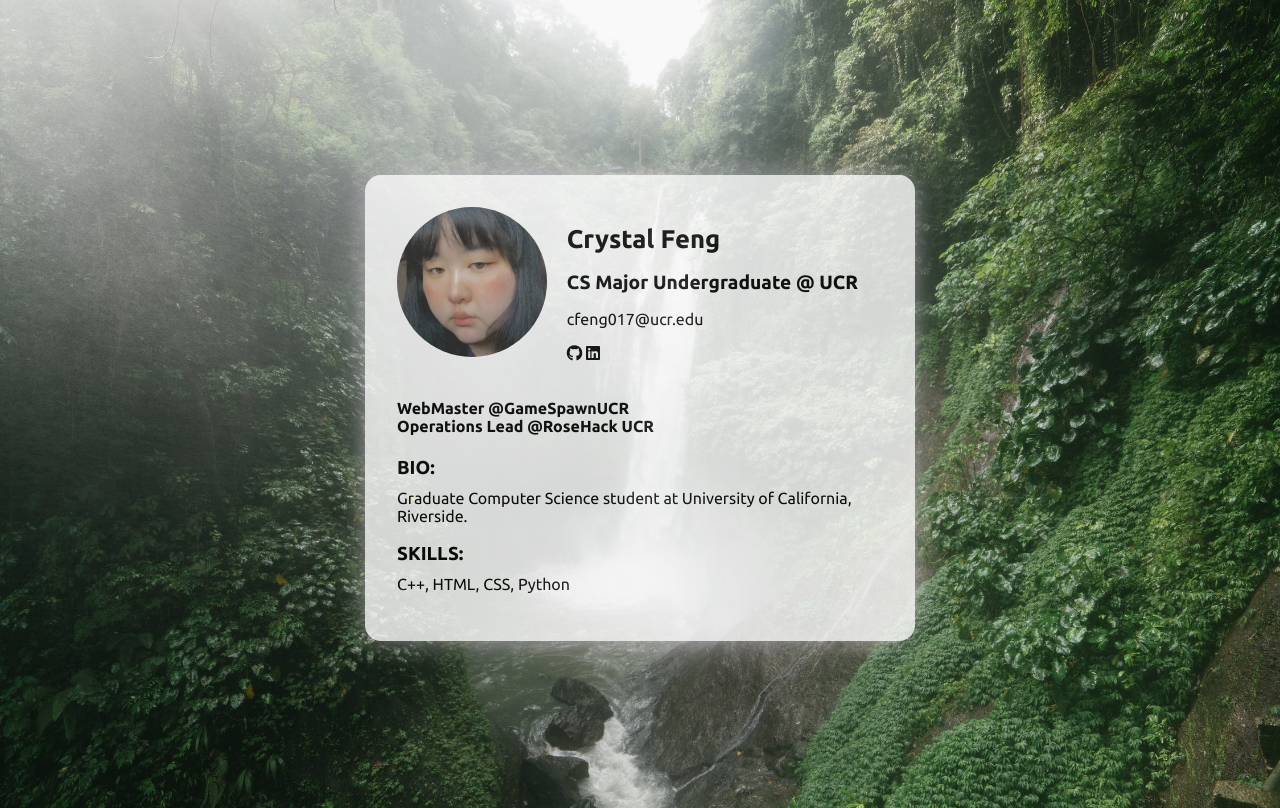
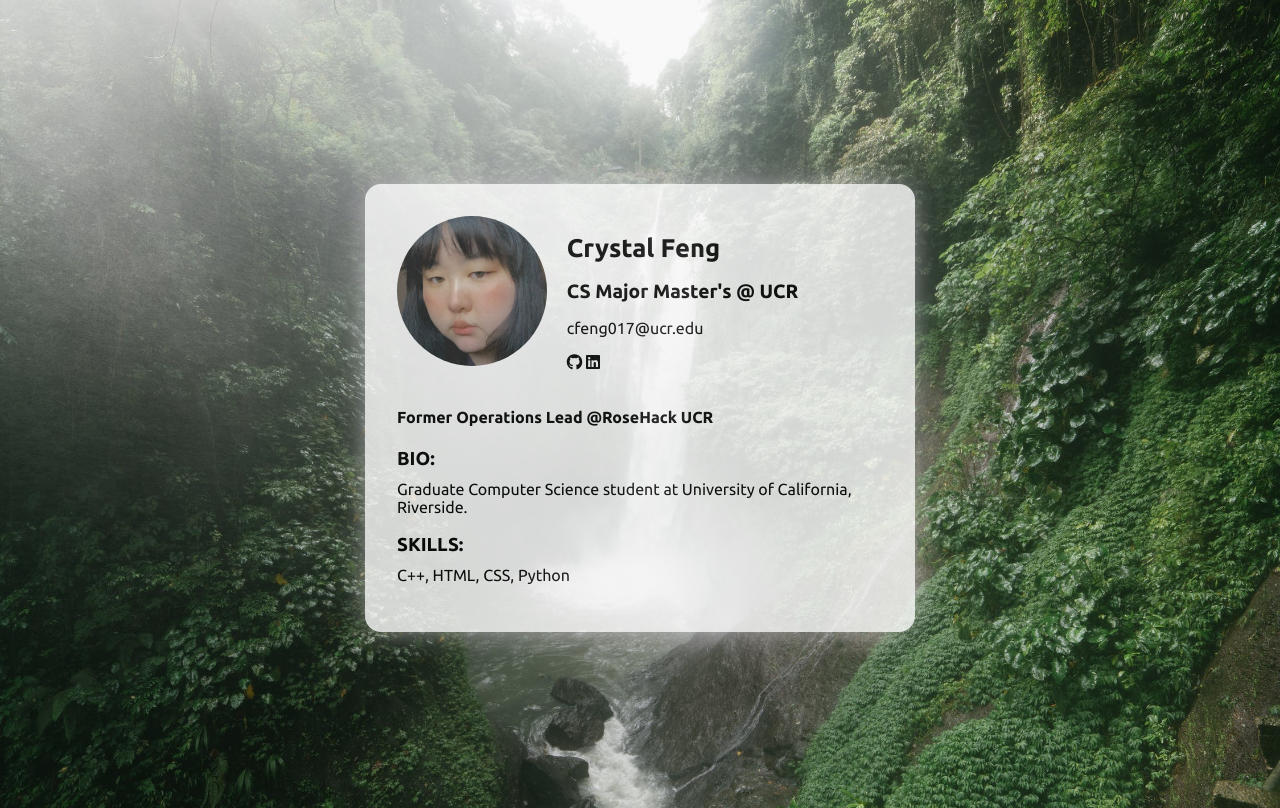
Before and after one commit to crystlfng/site, a plain HTML site: page index.html in a window 1280 px wide. Drawn offline with Linux system fonts and the light colour scheme.

Commit message:
Update index.html

```diff
--- a/index.html
+++ b/index.html
@@ -25,7 +25,7 @@
         <div class="text-block">
           <div class="header">
             <h1 id="name"></h1>
-            <h2>CS Major Undergraduate @ UCR</h2>
+            <h2>CS Major Master's @ UCR</h2>
           </div>
 
           <p><a href="mailto:cfeng017@ucr.edu">cfeng017@ucr.edu</a></p>
@@ -41,7 +41,7 @@
           </ul>
         </div>
         <div class="about">
-            <h4>WebMaster @GameSpawnUCR <br>Operations Lead @RoseHack UCR</h4>
+            <h4> Former Operations Lead @RoseHack UCR</h4>
 
           <h3>BIO:</h3>
           <p>Graduate Computer Science student at University of California, Riverside. </p>
```
